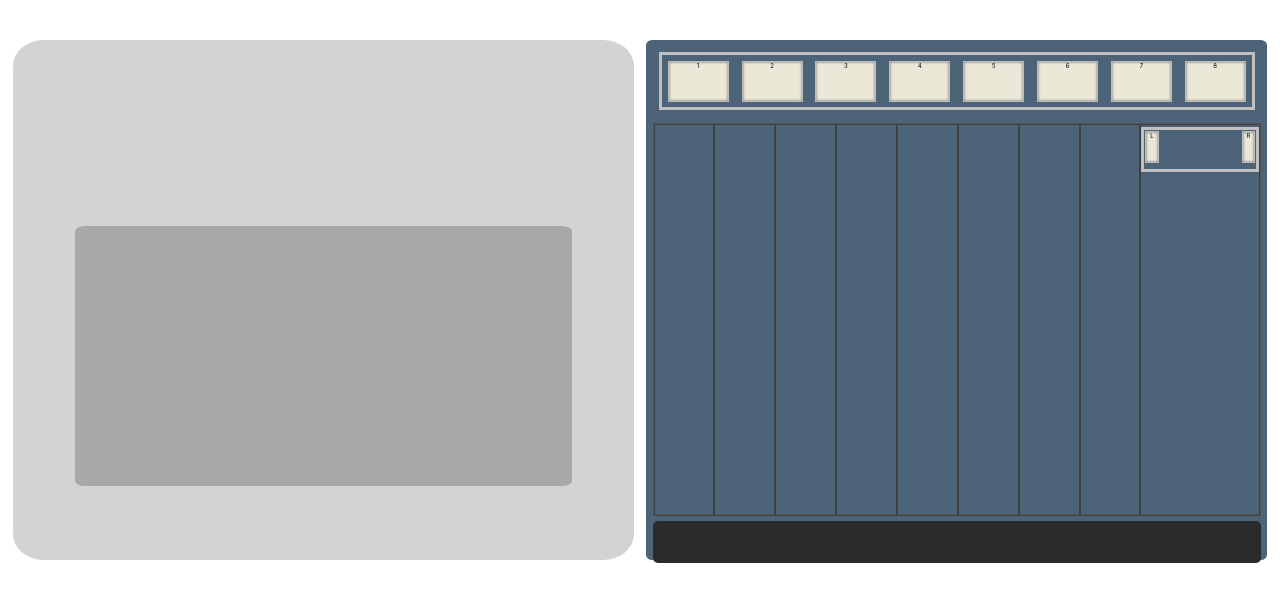
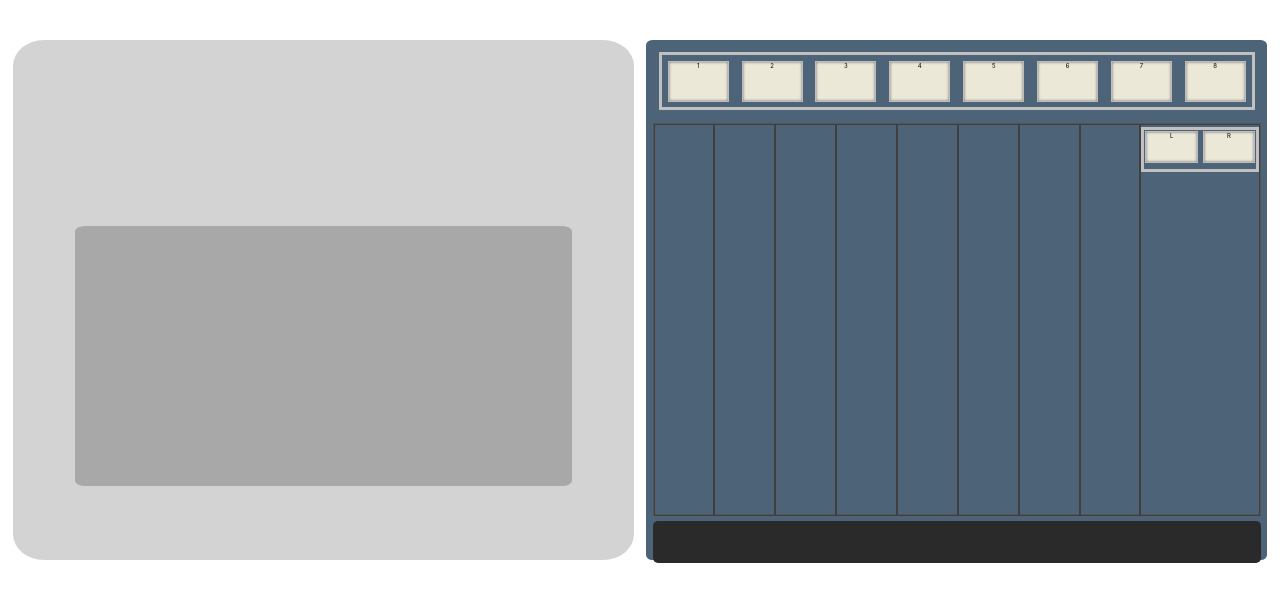
Before and after one commit to danfyfe/dan-pc-front-end, a React (Create React App) app: page / in a window 1280 px wide. Shown: the top 602 px of the page. Built offline with nearby package versions, Linux system fonts and the light colour scheme.

Commit message:
master meters

```diff
--- a/src/App.css
+++ b/src/App.css
@@ -81,6 +81,19 @@
   height: 100%;
 }
 
+
+
+.master-meter {
+  background-color: #ebe8d8;
+  border: 0.5px solid #bdbdbd;
+  width: 45%;
+  height: 75%;
+  margin: 1% 1% 0 1%;
+  -moz-box-shadow:    inset 0 0 3px #696969;
+  -webkit-box-shadow: inset 0 0 3px #696969;
+  box-shadow:         inset 0 0 3px #696969;
+}
+
 .mixer-padding {
   height: 8%;
   background-color: #2a2a2a;
--- a/src/components/MasterMeter.js
+++ b/src/components/MasterMeter.js
@@ -3,7 +3,7 @@ import React from 'react'
 function MasterMeter(props){
   const {trackNumber} = props
   return(
-    <div className='meter'>
+    <div className='master-meter'>
       <div className='track-number'>{trackNumber}</div>
     </div>
   )
--- a/src/containers/MasterMetersContainer.js
+++ b/src/containers/MasterMetersContainer.js
@@ -1,12 +1,12 @@
 import React from 'react'
 
-import Meter from '../components/Meter.js'
+import MasterMeter from '../components/MasterMeter.js'
 
 function MasterMetersContainer() {
   return(
     <div className='meters-container'>
-      <Meter trackNumber={'L'}/>
-      <Meter trackNumber={'R'}/>
+      <MasterMeter trackNumber={'L'}/>
+      <MasterMeter trackNumber={'R'}/>
     </div>
   )
 }
```
